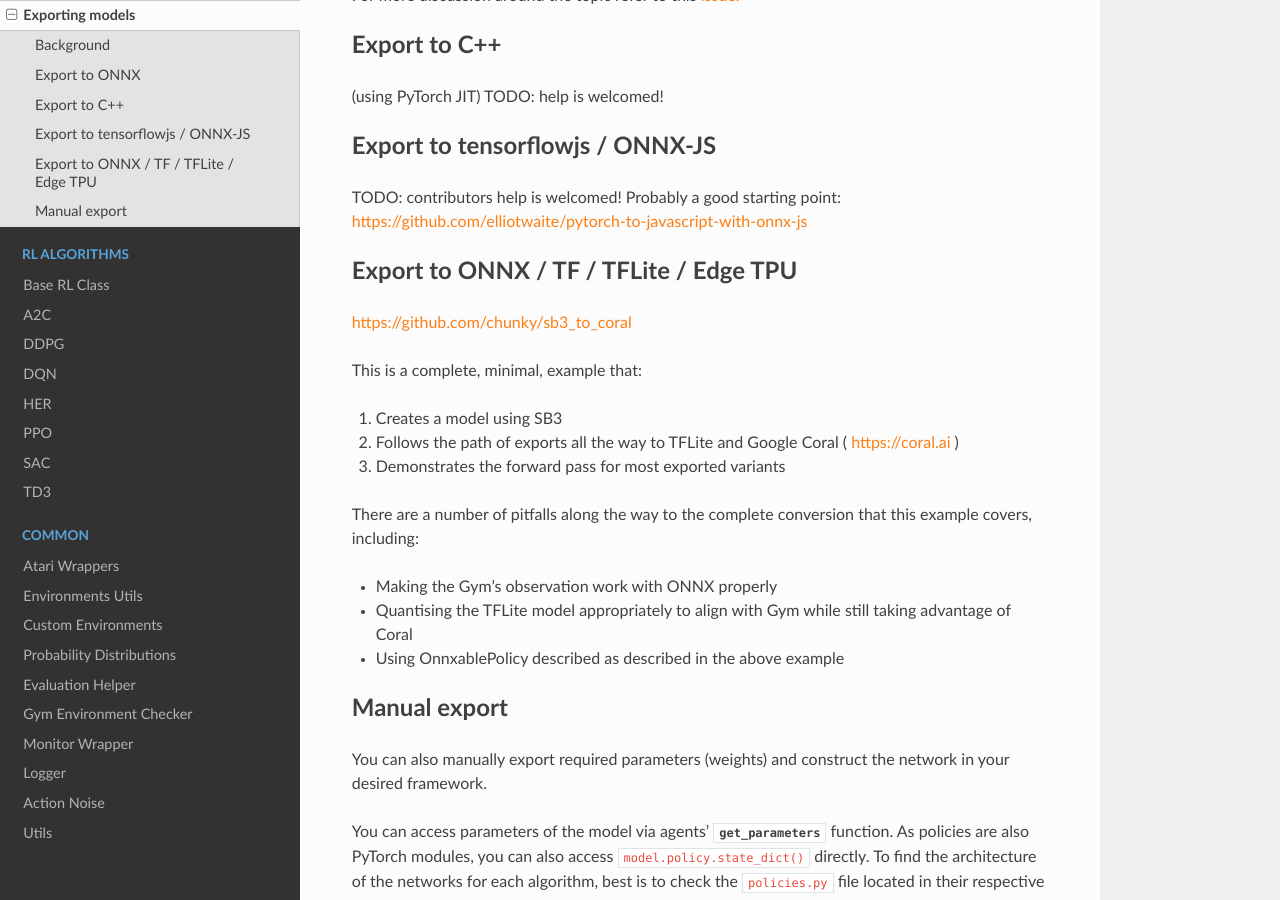
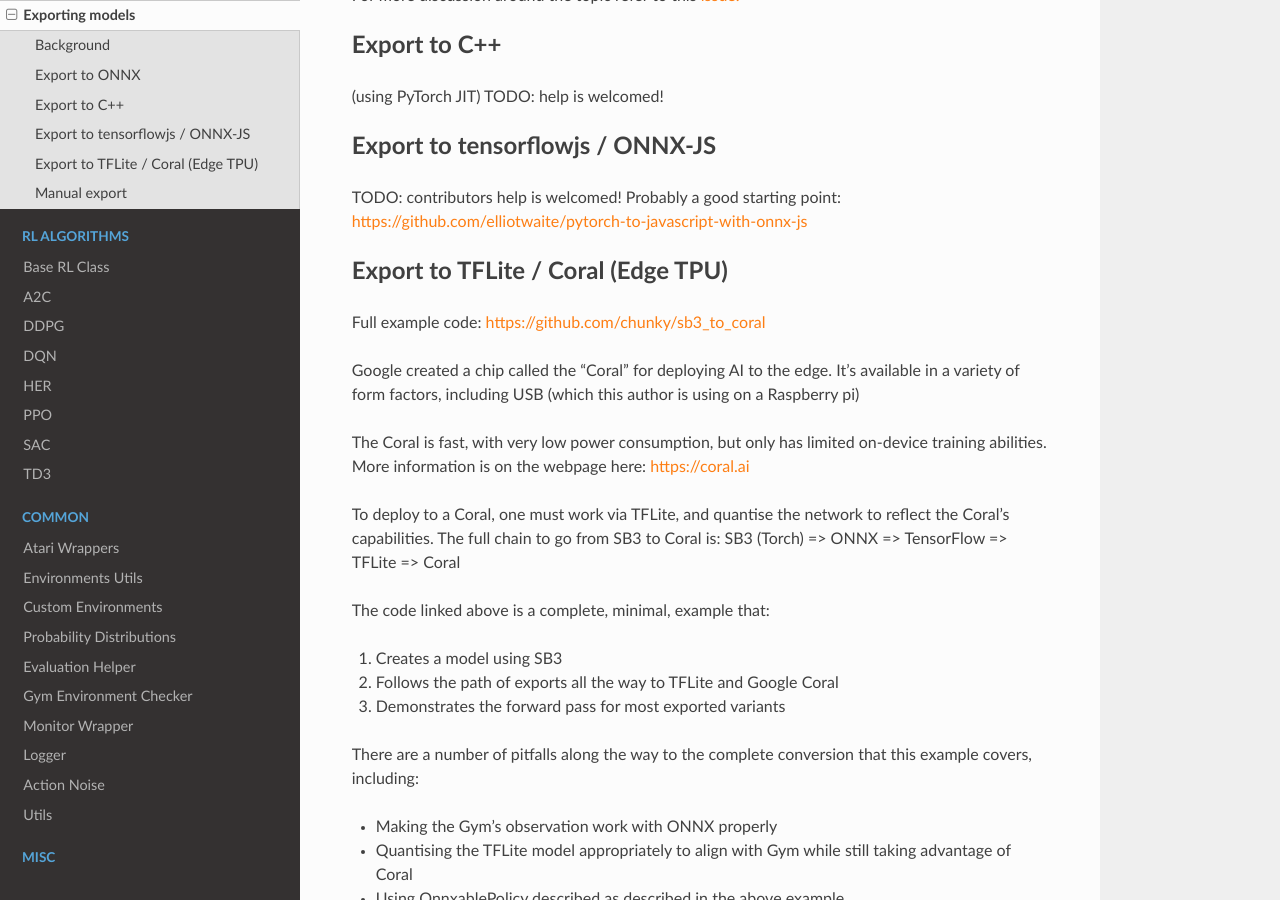
Before and after one commit to DLR-RM/stable-baselines3, a Sphinx documentation site: the page built from docs/guide/export.rst, in a window 1280 px wide and 900 px high, scrolled down 2214 px. Built offline with Sphinx 7.4.7 and the Read the Docs theme 2.0.0, drawn with Linux system fonts in a browser that asks for light colours.

Commit message:
Clarify motivations and hardware

```diff
--- a/docs/guide/export.rst
+++ b/docs/guide/export.rst
@@ -127,15 +127,27 @@
 Probably a good starting point: https://github.com/elliotwaite/pytorch-to-javascript-with-onnx-js
 
 
-Export to ONNX / TF / TFLite / Edge TPU
+Export to TFLite / Coral (Edge TPU)
 --------------------------------
 
-https://github.com/chunky/sb3_to_coral
+Full example code: https://github.com/chunky/sb3_to_coral
 
-This is a complete, minimal, example that:
+Google created a chip called the "Coral" for deploying AI to the
+edge. It's available in a variety of form factors, including USB (which
+this author is using on a Raspberry pi)
+
+The Coral is fast, with very low power consumption, but only has limited
+on-device training abilities. More information is on the webpage here:
+https://coral.ai
+
+To deploy to a Coral, one must work via TFLite, and quantise the
+network to reflect the Coral's capabilities. The full chain to go from
+SB3 to Coral is: SB3 (Torch) => ONNX => TensorFlow => TFLite => Coral
+
+The code linked above is a complete, minimal, example that:
 
 1. Creates a model using SB3
-2. Follows the path of exports all the way to TFLite and Google Coral ( https://coral.ai )
+2. Follows the path of exports all the way to TFLite and Google Coral
 3. Demonstrates the forward pass for most exported variants
 
 There are a number of pitfalls along the way to the complete conversion
```
